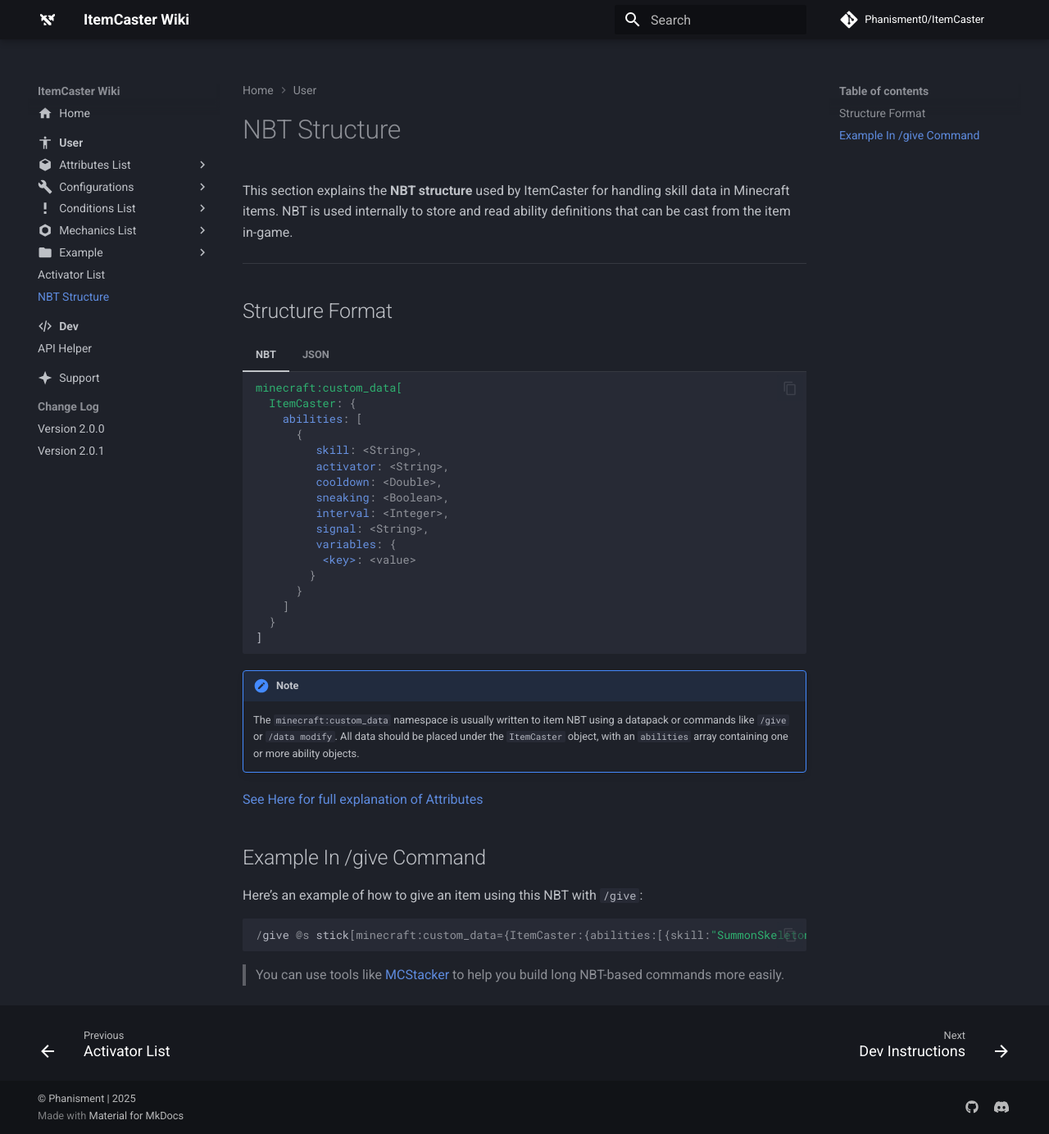
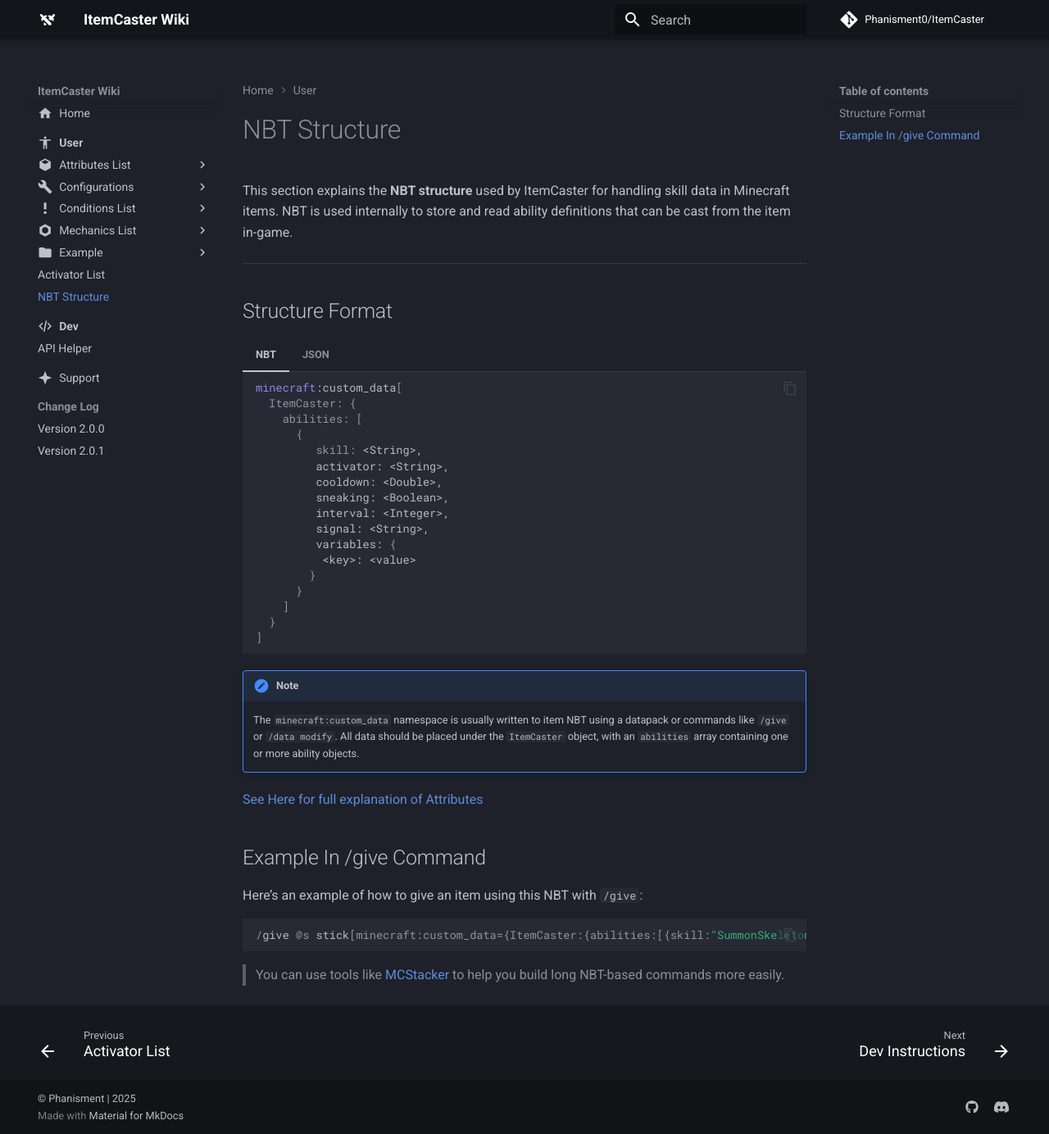
Before and after one commit to Phanisment0/ItemCaster-Wiki, an MkDocs documentation site: the page built from docs/user/nbt-structure.md, in a window 1280 px wide and 1384 px high. Shown: the whole window at 82% size. Built offline with MkDocs 1.6.1 and Material for MkDocs 9.7.7, drawn with Linux system fonts in a browser that asks for light colours; comment, search, counter and statistics services are not loaded.

Commit message:
fix the color

````diff
--- a/docs/user/nbt-structure.md
+++ b/docs/user/nbt-structure.md
@@ -14,7 +14,7 @@
 
 === "NBT"
 
-    ```yaml
+    ```mcfunction
     minecraft:custom_data[
       ItemCaster: {
         abilities: [
````
